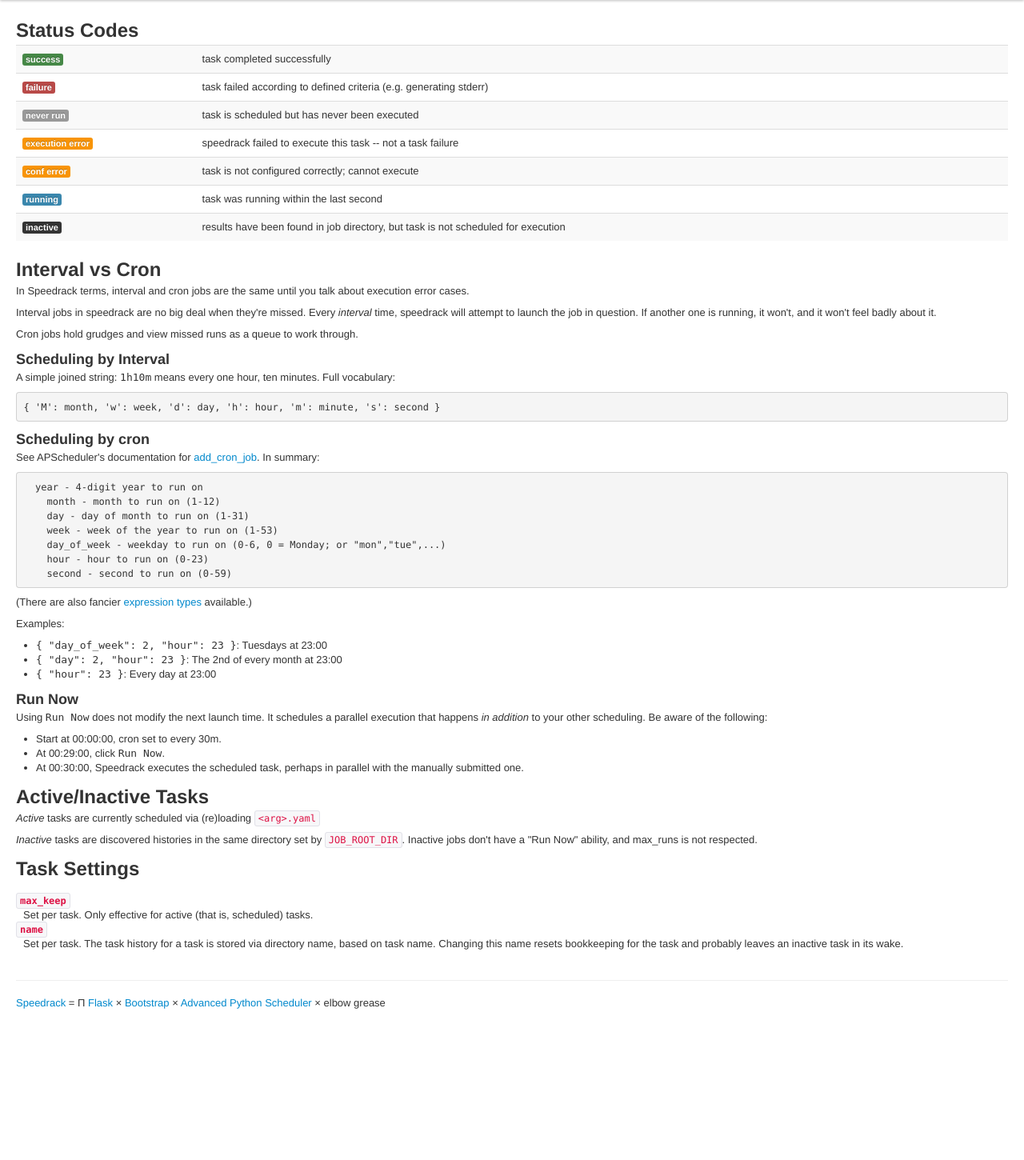
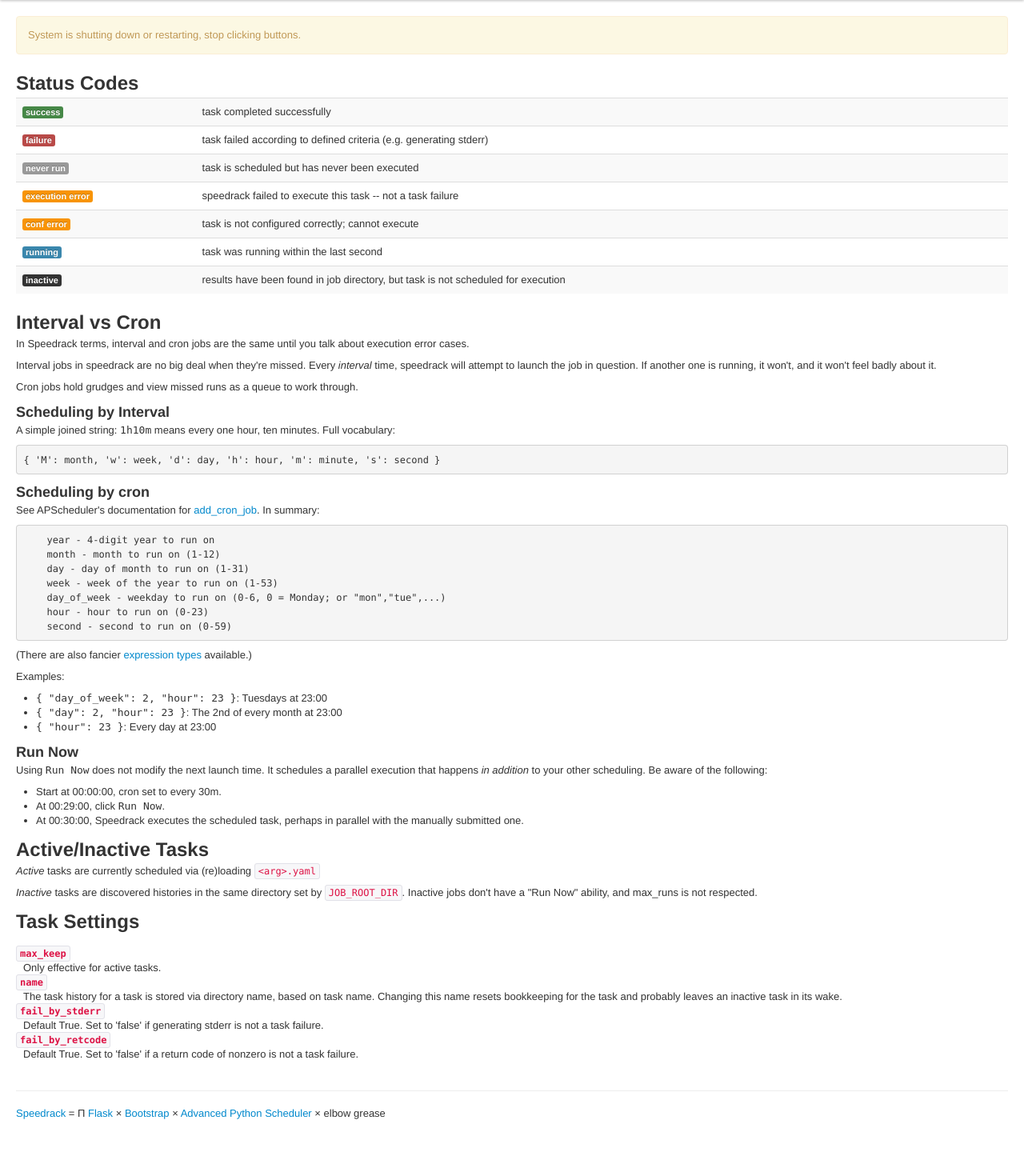
Before and after one commit to V-E-O/speedrack, a Flask app: page /help in a window 1280 px wide. Shown: the part 40-1490 px from the top of the page at 80% size. Before the commit the page ends 1301 px from the top, so only its background shows below. Run offline with Flask 2, Linux system fonts and the light colour scheme; some libraries are stand-ins or nearby versions.

Commit message:
update documentation

```diff
--- a/speedrack/templates/help.html.jinja
+++ b/speedrack/templates/help.html.jinja
@@ -40,7 +40,7 @@
 
   <h3>Scheduling by cron</h3>
   <p>See APScheduler's documentation for <a class="reference external" href="http://readthedocs.org/docs/apscheduler/en/latest/modules/scheduler.html#apscheduler.scheduler.Scheduler.add_cron_job">add_cron_job</a>. In summary:</p>
-  <pre class="literal-block">  year - 4-digit year to run on
+  <pre class="literal-block">    year - 4-digit year to run on
     month - month to run on (1-12)
     day - day of month to run on (1-31)
     week - week of the year to run on (1-53)
@@ -68,16 +68,21 @@
   <p><em>Active</em> tasks are currently scheduled via (re)loading <code>&lt;arg&gt;.yaml</code></p>
   <p><em>Inactive</em> tasks are discovered histories in the same directory set by <code>JOB_ROOT_DIR</code>. Inactive jobs don't have a "Run Now" ability, and max_runs is not respected.</p>
 
-
   <h2>Task Settings</h2>
 
   <dl>
 
     <dt><code>max_keep</code></dt>
-    <dd>Set per task. Only effective for active (that is, scheduled) tasks.</dd>
+    <dd>Only effective for active tasks.</dd>
 
     <dt><code>name</code></dt>
-    <dd>Set per task. The task history for a task is stored via directory name, based on task name. Changing this name resets bookkeeping for the task and probably leaves an inactive task in its wake.</dd>
+    <dd>The task history for a task is stored via directory name, based on task name. Changing this name resets bookkeeping for the task and probably leaves an inactive task in its wake.</dd>
+
+    <dt><code>fail_by_stderr</code></dt>
+    <dd>Default True. Set to 'false' if generating stderr is not a task failure.</dd>
+
+    <dt><code>fail_by_retcode</code></dt>
+    <dd>Default True. Set to 'false' if a return code of nonzero is not a task failure.</dd>
 
   </dl>
 
```
